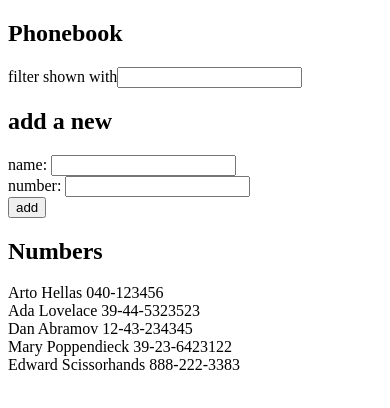
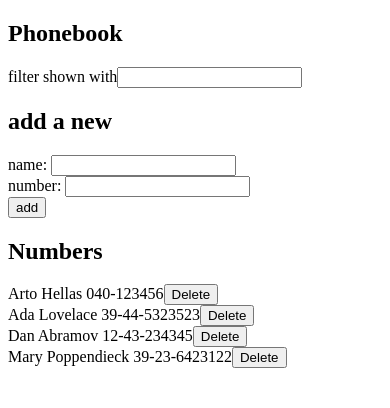
Before and after one commit to trangb/fullstack2020, a React (Create React App) app in the folder part2/phonebook/: page / in a window 390 px wide. Shown: the top 408 px of the page. Built offline with nearby package versions, Linux system fonts and the light colour scheme; data requests are answered from the project's data file.

Commit message:
2.17 Phonebook step9

```diff
--- a/part2/phonebook/db.json
+++ b/part2/phonebook/db.json
@@ -19,11 +19,6 @@
       "name": "Mary Poppendieck",
       "number": "39-23-6423122",
       "id": 4
-    },
-    {
-      "name": "Edward Scissorhands",
-      "number": "888-222-3383",
-      "id": 5
     }
   ]
 }
--- a/part2/phonebook/src/App.js
+++ b/part2/phonebook/src/App.js
@@ -45,6 +45,20 @@ const App = () => {
     }
   }
 
+  const deleteName = (id) => {
+    const person = personsToShow.find(p => p.id === id)
+    if (window.confirm(`Delete ${person.name}?`)) {
+      personService
+        .deletePerson(id)
+        .then(returned => {
+          setPersons(persons.filter(p => p.id !== id))
+        })
+        .catch(error => {
+          alert(`${person.name} was already deleted`)
+        })
+    }
+  }
+
   const handleNameChange = (event) => {
     setNewName(event.target.value);
   }
@@ -79,7 +93,7 @@ const App = () => {
       />
       <h2>Numbers</h2>
 
-      <Persons personsToShow={personsToShow} />
+      <Persons personsToShow={personsToShow} deleteName={deleteName} />
     </div>
   )
 }
--- a/part2/phonebook/src/components/Person.js
+++ b/part2/phonebook/src/components/Person.js
@@ -1,8 +1,11 @@
 import React from 'react'
 
-const Person = ({person}) => {
+const Person = ({person, deletePerson}) => {
   return (
-    <div>{person.name} {person.number}</div>
+    <div>
+      {person.name} {person.number}
+      <button onClick={deletePerson}>Delete</button>
+    </div>
   )
 }
 
--- a/part2/phonebook/src/components/Persons.js
+++ b/part2/phonebook/src/components/Persons.js
@@ -1,11 +1,12 @@
 import React from 'react'
 import Person from './Person'
 
-const Persons = ({personsToShow}) => {
+const Persons = ({personsToShow, deleteName}) => {
+
   return (
     <div>
     {personsToShow.map(p =>
-      <Person key={p.name} person={p} />
+      <Person key={p.name} person={p} deletePerson={() => deleteName(p.id)}/>
     )}
     </div>
   )
--- a/part2/phonebook/src/services/persons.js
+++ b/part2/phonebook/src/services/persons.js
@@ -11,9 +11,11 @@ const create = newObject => {
   return request.then(response => response.data)
 }
 
-const update = (id, newObject) => {
-  const request = axios.put(`${baseUrl}/${id}`, newObject)
+const deletePerson = (id, newObject) => {
+    console.log('before delete')
+  const request = axios.delete(`${baseUrl}/${id}`)
+  console.log('after delete')
   return request.then(response => response.data)
 }
 
-export default { getAll, create, update }
+export default { getAll, create, deletePerson }
```
